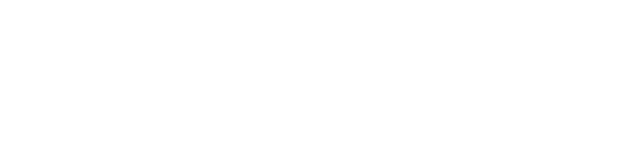
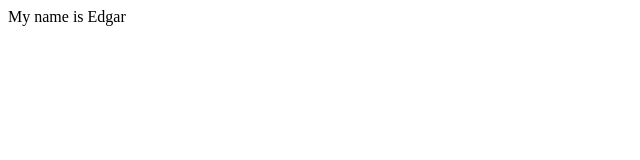
Before and after one commit to EdPsyxDev/FES-Project, a plain HTML site: page index.html in a window 1280 px wide. Shown: the whole page, without its empty margins (0-640 px from the left). Drawn offline with Linux system fonts and the light colour scheme.

Commit message:
Emphasise the name

```diff
--- a/index.html
+++ b/index.html
@@ -6,6 +6,6 @@
     <title>Document</title>
 </head>
 <body>
-
+ My name is Edgar
 </body>
 </html>
```
